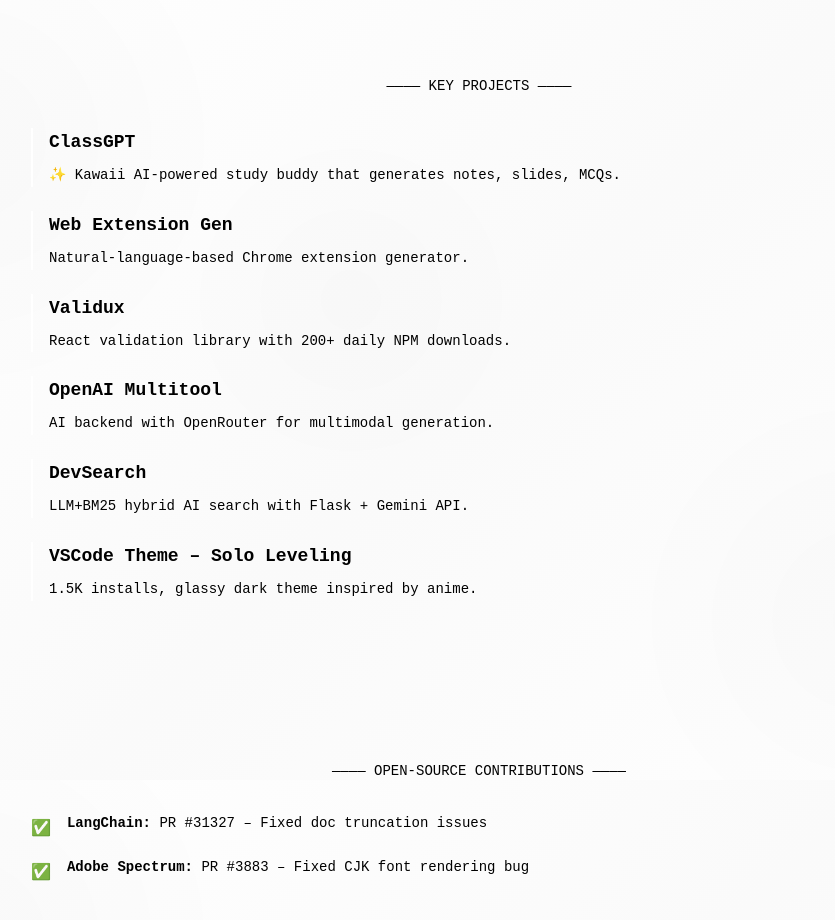
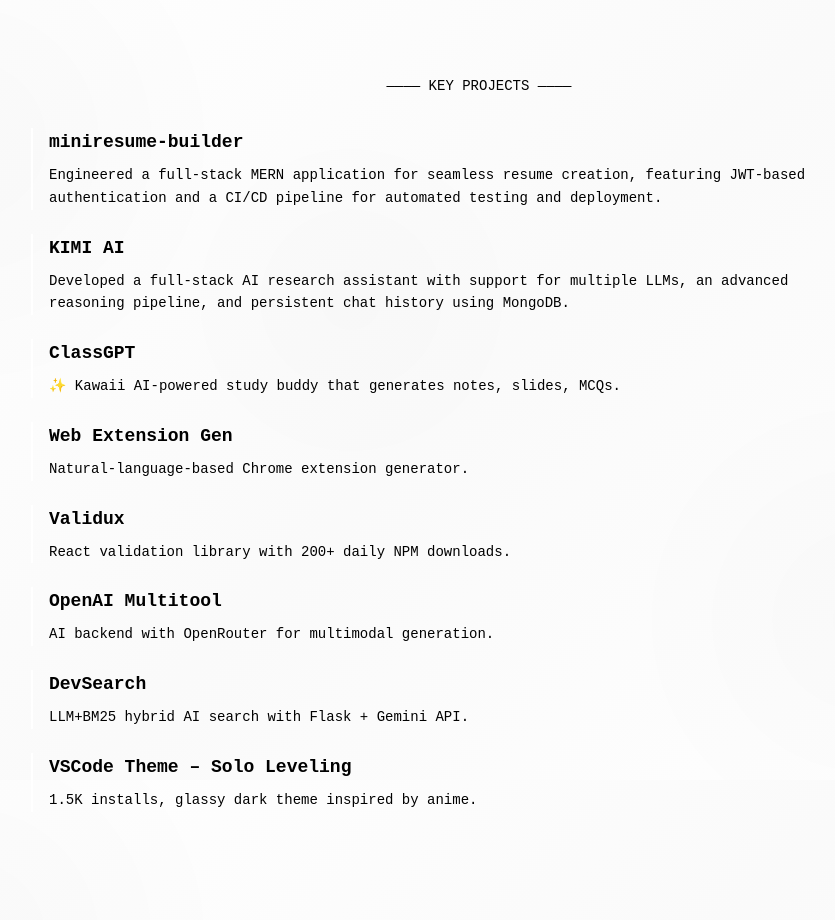
Before and after one commit to Starx-Quantum/Portfolio-, a React (Vite) app: page / in a window 1280 px wide. Shown: the part 820-1740 px from the top of the page, without its empty margins (161-996 px from the left). Built offline with nearby package versions, Linux system fonts and the light colour scheme.

Commit message:
Update ProjectsSection.tsx

```diff
--- a/src/components/ProjectsSection.tsx
+++ b/src/components/ProjectsSection.tsx
@@ -1,10 +1,19 @@
-
 import React from 'react';
 
 const ProjectsSection = () => {
   console.log('Rendering ProjectsSection');
 
   const projects = [
+    {
+      name: 'miniresume-builder',
+      description: 'Engineered a full-stack MERN application for seamless resume creation, featuring JWT-based authentication and a CI/CD pipeline for automated testing and deployment.',
+      url: 'https://miniresume-builder.vercel.app/'
+    },
+    {
+      name: 'KIMI AI',
+      description: 'Developed a full-stack AI research assistant with support for multiple LLMs, an advanced reasoning pipeline, and persistent chat history using MongoDB.',
+      url: 'https://kimi-chi.vercel.app/'
+    },
     {
       name: 'ClassGPT',
       description: '✨ Kawaii AI-powered study buddy that generates notes, slides, MCQs.',
```
